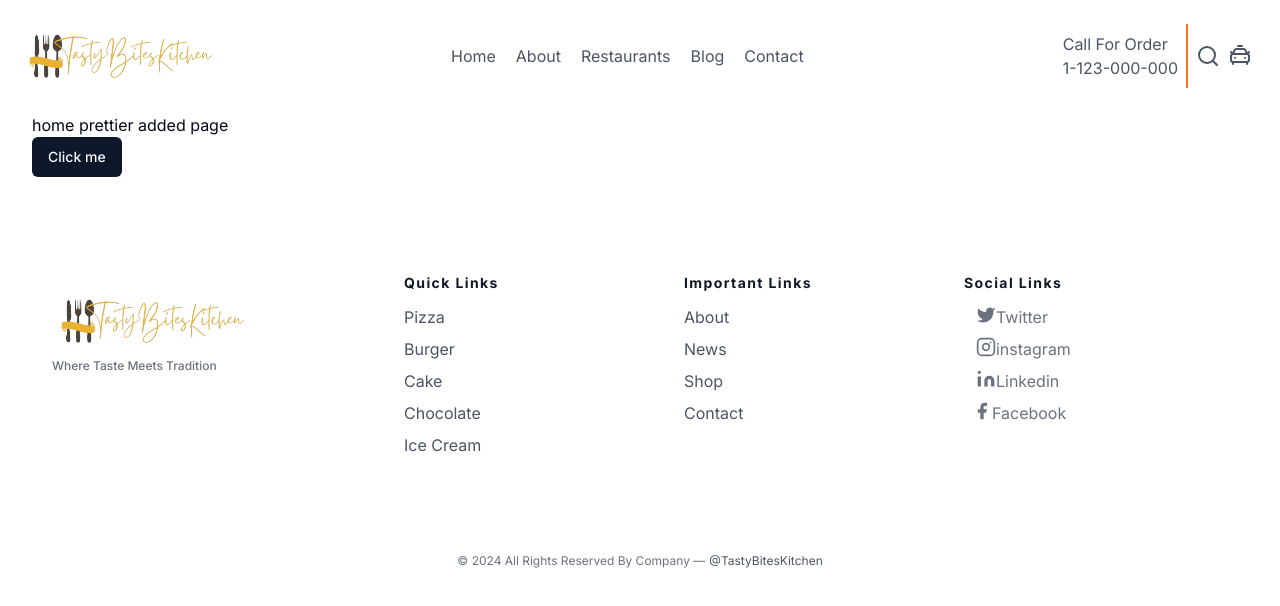
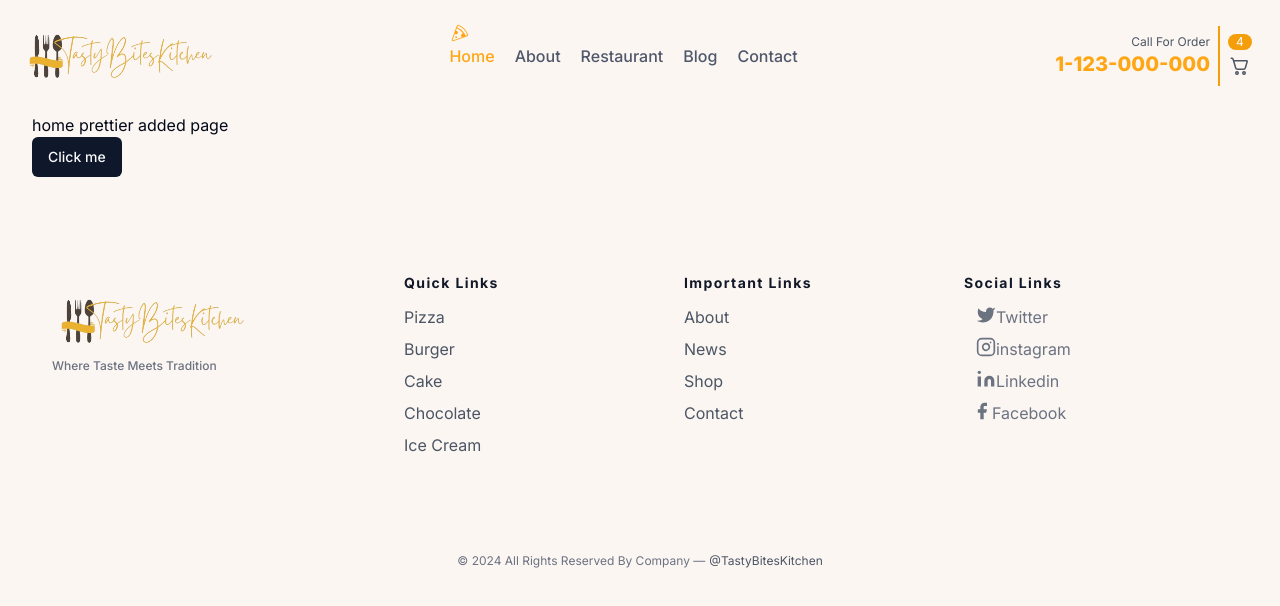
Before and after one commit to PARSA-00-55/tasty-bites-kitchen, a Next.js app: page / in a window 1280 px wide. Shown: the top 606 px of the page. Built offline with nearby package versions, Linux system fonts and the light colour scheme.

Commit message:
new build

```diff
--- a/app/globals.css
+++ b/app/globals.css
@@ -4,7 +4,8 @@
 
 @layer base {
   :root {
-      --background: 0 0% 100%;
+    /* --background: 0 0% 100%; */
+    --background: 24deg 57% 97%;
     --foreground: 222.2 84% 4.9%;
 
     --card: 0 0% 100%;
@@ -73,4 +74,12 @@
   body {
     @apply bg-background text-foreground;
   }
+
+  .root-primary {
+    color: rgb(255 166 20);
   }
+
+  .root-primary-grey {
+    color: rgb(79 87 106);
+  }
+}
--- /dev/null
+++ b/assets/Icons/CartIcon.jsx
@@ -0,0 +1,18 @@
+import React from "react";
+
+export function CartIcon(props) {
+  return (
+    <svg
+      xmlns="http://www.w3.org/2000/svg"
+      width={props.width}
+      height={props.height}
+      viewBox="0 0 24 24"
+      {...props}
+    >
+      <path
+        fill="currentColor"
+        d="M2.5 4.25a.75.75 0 0 1 .75-.75h.558c.95 0 1.52.639 1.845 1.233c.217.396.374.855.497 1.271L6.25 6h12.498c.83 0 1.43.794 1.202 1.593l-1.828 6.409a2.75 2.75 0 0 1-2.644 1.996H9.53a2.75 2.75 0 0 1-2.652-2.022l-.76-2.772l-1.26-4.248l-.001-.008c-.156-.567-.302-1.098-.52-1.494C4.128 5.069 3.96 5 3.809 5H3.25a.75.75 0 0 1-.75-.75m5.073 6.59l.751 2.739c.15.542.643.919 1.206.919h5.948a1.25 1.25 0 0 0 1.202-.907L18.417 7.5H6.585l.974 3.287zM11 19a2 2 0 1 1-4 0a2 2 0 0 1 4 0m-1.5 0a.5.5 0 1 0-1 0a.5.5 0 0 0 1 0m8.5 0a2 2 0 1 1-4 0a2 2 0 0 1 4 0m-1.5 0a.5.5 0 1 0-1 0a.5.5 0 0 0 1 0"
+      ></path>
+    </svg>
+  );
+}
--- /dev/null
+++ b/assets/Icons/PizzaIcon.jsx
@@ -0,0 +1,19 @@
+import React from "react";
+
+export function PizzaIcon(props) {
+  return (
+    <svg
+      xmlns="http://www.w3.org/2000/svg"
+      width={props.width}
+      height={props.height}
+      viewBox="0 0 24 24"
+      {...props}
+    >
+      <path
+        fill="currentColor"
+        d="m20.807 13.437l-.01-.04a19.05 19.05 0 0 0-10.23-10.21a1.574 1.574 0 0 0-2.08.93l-5.32 14.69a1.58 1.58 0 0 0 1.48 2.12a1.7 1.7 0 0 0 .54-.09l14.7-5.32a1.6 1.6 0 0 0 .91-.85a1.55 1.55 0 0 0 .01-1.23m-6.98 2.98a1 1 0 0 0 .2.16L4.847 19.9a.58.58 0 0 1-.6-.14a.56.56 0 0 1-.14-.61l2.39-6.6a1 1 0 0 0 .16.2a1.81 1.81 0 0 0 2.56-2.56a1.78 1.78 0 0 0-1.7-.47l1.09-2.98a17.35 17.35 0 0 1 6.82 5.57a2.45 2.45 0 0 0-1.6.71a2.4 2.4 0 0 0 0 3.397m6.05-2.15a.6.6 0 0 1-.33.31l-1.32.47c-.11-.23-.22-.45-.33-.67c-.12-.24-.25-.48-.38-.71c-.31-.55-.65-1.08-1-1.58a18.66 18.66 0 0 0-7.57-6.3l.48-1.33a.56.56 0 0 1 .31-.33a.46.46 0 0 1 .23-.05a.8.8 0 0 1 .25.05a18 18 0 0 1 9.67 9.68v.02a.56.56 0 0 1-.01.44"
+      ></path>
+      <circle cx={7.835} cy={16.489} r={1.075} fill="currentColor"></circle>
+    </svg>
+  );
+}
--- a/components/Sheared/Header/Cart.jsx
+++ b/components/Sheared/Header/Cart.jsx
@@ -1,12 +1,16 @@
-import { CarTaxiFront } from "lucide-react";
+import { CartIcon } from "@/assets/Icons/CartIcon";
 
 const Cart = () => {
-    return (
-        <>
-            <button>  <span><CarTaxiFront /></span></button>
-
-        </>
-    );
+  return (
+    <div className="flex flex-col justify-center">
+      <span className="mb-1 bg-amber-500 text-white text-center rounded-full text-xs">
+        &nbsp;4&nbsp;
+      </span>
+      <button>
+        <CartIcon height="24px" />
+      </button>
+    </div>
+  );
 };
 
 export default Cart;
--- a/components/Sheared/Header/Header.jsx
+++ b/components/Sheared/Header/Header.jsx
@@ -1,35 +1,64 @@
+"use client";
+// import { useRouter } from "next/router";
+import Link from "next/link";
+import Image from "next/image";
+import { usePathname } from "next/navigation";
 import logo from "@/public/tasty-bites-kitchen-logo.png";
-
-import Image from "next/image";
 import Cart from "./Cart";
 import Search from "./Search";
+import { PizzaIcon } from "@/assets/Icons/PizzaIcon";
 
 const Header = () => {
+  const isActive = usePathname();
+  // const isActive = (href) => {
+  //   return router.pathname === href;
+  // };
+
+  const headerArr = [
+    { title: "Home", link: "/" },
+    { title: "About", link: "/about" },
+    { title: "Restaurant", link: "/restaurant" },
+    { title: "Blog", link: "/blog" },
+    { title: "Contact", link: "/contact-us" },
+  ];
+
   return (
     <header className="text-gray-600 body-font">
       <div className="container mx-auto flex flex-wrap p-5 flex-col md:flex-row items-center">
-        <a className="flex title-font font-medium items-center text-gray-900 mb-4 md:mb-0">
+        <a className="flex title-font font-medium items-center mb-4 md:mb-0">
           <Image src={logo} width={200} alt="logo" />
         </a>
         <nav className="md:ml-auto md:mr-auto flex flex-wrap items-center text-base justify-center">
-          <a className="mr-5 hover:text-gray-900">Home</a>
-          <a className="mr-5 hover:text-gray-900">About</a>
-          <a className="mr-5 hover:text-gray-900">Restaurants</a>
-          <a className="mr-5 hover:text-gray-900">Blog</a>
-          <a className="mr-5 hover:text-gray-900">Contact</a>
+          {headerArr.map((link, i) => (
+            <Link
+              key={i}
+              href={link.link}
+              className={`mr-5 hover:text-amber-600 relative ${isActive === `${link.link}` ? "root-primary font-medium" : "root-primary-grey font-medium"}`}
+            >
+              <span className="fixed top-[22px] ">
+                {isActive === `${link.link}` ? (
+                  <PizzaIcon width="22px" height="22px" />
+                ) : (
+                  ""
+                )}
+              </span>
+              {link.title}
+            </Link>
+          ))}
         </nav>
-        <div className="flex divide-x-[2px] divide-orange-500">
+        <div className="flex divide-x-[2px] divide-amber-500">
           <p className="p-2">
-            <span>Call For Order</span>
-            <br />
-            <span className="">1-123-000-000</span>
+            <span className="m-0 w-full block text-xs text-right">
+              Call For Order
+            </span>
+            <span className="font-extrabold text-xl root-primary">
+              1-123-000-000
+            </span>
           </p>
-          <div className="flex gap-2 p-2">
-            <Search />
+          <div className="p-2 flex gap-2 ">
+            {/* <Search /> */}
             <Cart />
           </div>
-
-
         </div>
       </div>
     </header>
```
Also changed, not shown: app/(root)/about/page.jsx (renamed from app/(root)/about-us/page.jsx). Lines whose indentation alone changed are shown as unchanged.
